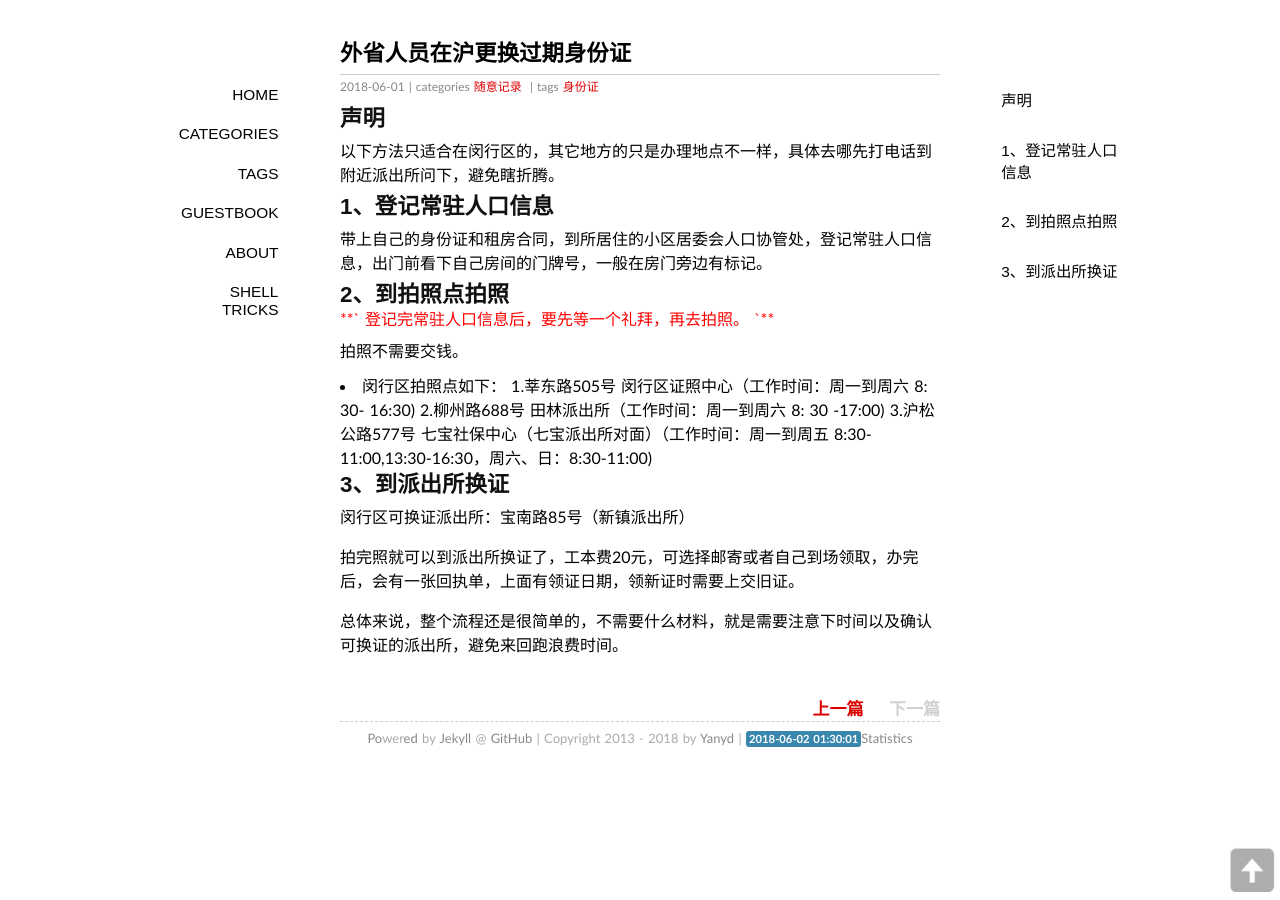
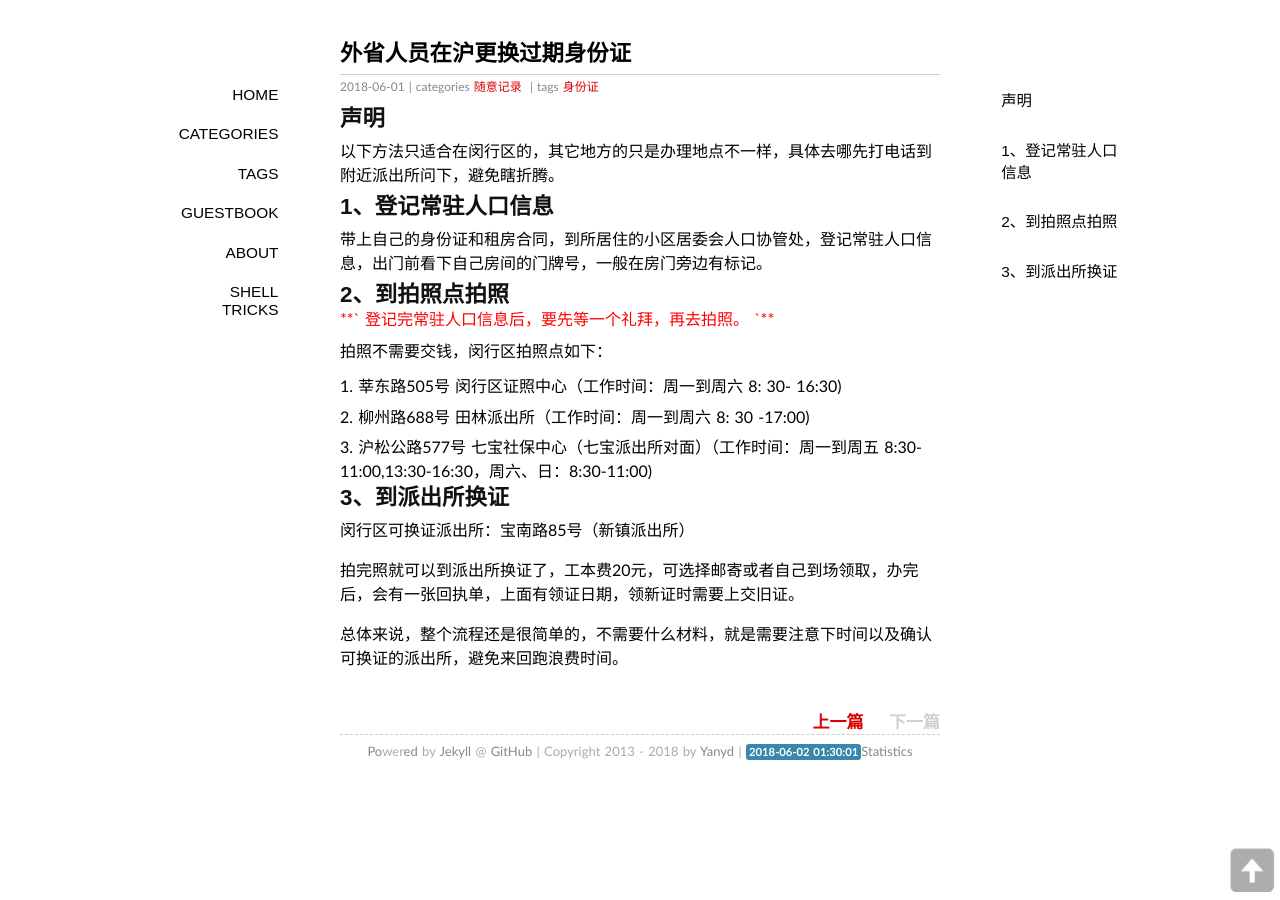
Before and after one commit to Yanyd/Yanyd.github.io, a Jekyll site: the page built from _posts/2018-06-01-replacement-of-an-expired-id-card-in-shang-hai.md, in a window 1280 px wide. Built offline with Jekyll 4.4.1, drawn with Linux system fonts in a browser that asks for light colours; some web fonts are replaced.

Commit message:
add post

```diff
--- a/_layouts/page.html
+++ b/_layouts/page.html
@@ -5,8 +5,3 @@ layout: default
 <section class="post">
 {{ content }}
 </section>
-<!--
-{% if page.comments %}
-{% include comments.md %}
-{% endif %}
--->
--- a/_posts/2018-06-01-replacement-of-an-expired-id-card-in-shang-hai.md
+++ b/_posts/2018-06-01-replacement-of-an-expired-id-card-in-shang-hai.md
@@ -31,12 +31,11 @@ tags:
 
 <font color="red">**` 登记完常驻人口信息后，要先等一个礼拜，再去拍照。 `**</font>
 
-拍照不需要交钱。
+拍照不需要交钱，闵行区拍照点如下：
 
-- 闵行区拍照点如下：
-	1.莘东路505号 闵行区证照中心（工作时间：周一到周六 8: 30- 16:30)
-	2.柳州路688号 田林派出所（工作时间：周一到周六 8: 30 -17:00)
-	3.沪松公路577号 七宝社保中心（七宝派出所对面）（工作时间：周一到周五 8:30-11:00,13:30-16:30，周六、日：8:30-11:00)
+1. 莘东路505号 闵行区证照中心（工作时间：周一到周六 8: 30- 16:30)
+2. 柳州路688号 田林派出所（工作时间：周一到周六 8: 30 -17:00)
+3. 沪松公路577号 七宝社保中心（七宝派出所对面）（工作时间：周一到周五 8:30-11:00,13:30-16:30，周六、日：8:30-11:00)
 
 
 ## 3、到派出所换证
```
